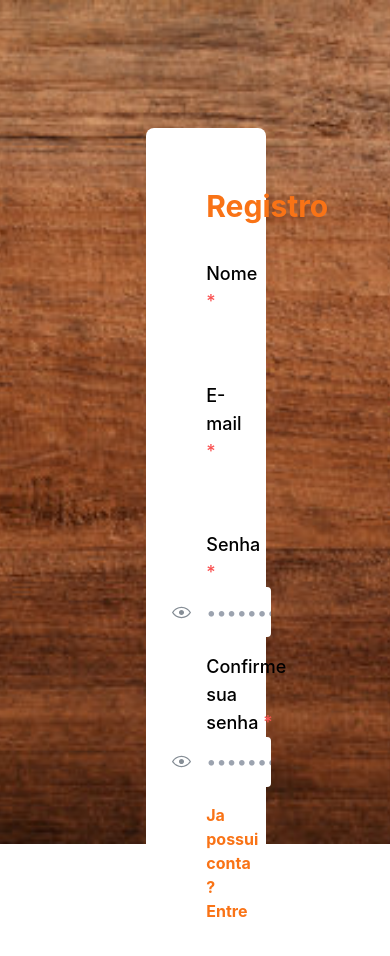
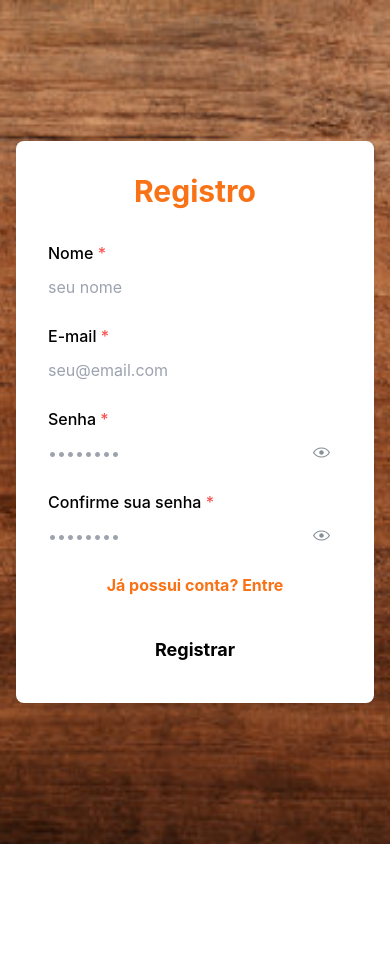
Before and after one commit to nuneslg/Talesmith, a React (Vite) app in the folder frontend/: page /register in a window 390 px wide. Shown: the top 956 px of the page. After the commit the page ends 844 px from the top, so only its background shows below. Built offline with nearby package versions, Linux system fonts and the light colour scheme.

Commit message:
ajuste de responsividade

```diff
--- a/frontend/src/pages/register/RegisterPage.jsx
+++ b/frontend/src/pages/register/RegisterPage.jsx
@@ -13,30 +13,12 @@ import { notifications } from "@mantine/notifications";
 export default function RegisterPage() {
     const navigate = useNavigate();
     const form = useForm({
-
         initialValues: { email: "", name: "", password: "", confirmPassword: "" },
-
         validate: {
-            password: (value) => {
-                if (value.length < 8) {
-                    return "Senha precisa ter no mínimo 8 caracteres.";
-                }
-                return null;
-            },
-
-            confirmPassword: (value, values) => {
-                if (value !== values.password) {
-                    return "Senhas não coincidem.";
-                }
-                return null;
-            },
-
-            email: (value) => {
-                if (!/^\S+@\S+$/.test(value)) {
-                    return "Email inválido.";
-                }
-                return null;
-            }
+            password: (value) => (value.length < 8 ? "Senha precisa ter no mínimo 8 caracteres." : null),
+            confirmPassword: (value, values) =>
+                value !== values.password ? "Senhas não coincidem." : null,
+            email: (value) => (!/^\S+@\S+$/.test(value) ? "Email inválido." : null),
         },
     });
 
@@ -66,7 +48,6 @@ export default function RegisterPage() {
             });
 
             navigate("/historias", { state: { userId: user.id } });
-
         } catch (error) {
             notifications.show({
                 color: "red",
@@ -77,18 +58,22 @@ export default function RegisterPage() {
     };
 
     return (
-        <section className="flex flex-col h-screen items-center bg-[url('/images/background-wood.jpg')] bg-cover bg-center">
-            <div className="w-1/4 mt-32">
-                <Paper withBorder shadow="2lg" p={60} radius="md">
+        <section className="flex flex-col h-screen items-center justify-center bg-[url('/images/background-wood.jpg')] bg-cover bg-center px-4">
+            <div className="w-full max-w-md sm:max-w-lg md:max-w-md lg:max-w-sm">
+                <Paper withBorder shadow="lg" p="xl" radius="md">
                     <form onSubmit={form.onSubmit(handleSubmit)}>
-                        <Stack>
-                            <Title align="center" mb="lg" shadow="xl" className="text-3xl font-bold text-orange-500">
+                        <Stack spacing="md">
+                            <Title
+                                align="center"
+                                mb="md"
+                                className="text-3xl font-bold text-orange-500"
+                            >
                                 Registro
                             </Title>
 
                             <TextInput
                                 label="Nome"
-                                size="lg"
+                                size="md"
                                 placeholder="seu nome"
                                 {...form.getInputProps('name')}
                                 required
@@ -96,7 +81,7 @@ export default function RegisterPage() {
 
                             <TextInput
                                 label="E-mail"
-                                size="lg"
+                                size="md"
                                 placeholder="seu@email.com"
                                 {...form.getInputProps('email')}
                                 required
@@ -104,7 +89,7 @@ export default function RegisterPage() {
 
                             <PasswordInput
                                 label="Senha"
-                                size="lg"
+                                size="md"
                                 placeholder="••••••••"
                                 {...form.getInputProps('password')}
                                 required
@@ -112,24 +97,27 @@ export default function RegisterPage() {
 
                             <PasswordInput
                                 label="Confirme sua senha"
-                                size="lg"
+                                size="md"
                                 placeholder="••••••••"
                                 {...form.getInputProps('confirmPassword')}
                                 required
                             />
 
                             <span
-                                className="text-center text-md text-orange-500 font-bold cursor-pointer"
+                                className="text-center text-md text-orange-500 font-bold cursor-pointer hover:underline"
                                 onClick={() => navigate("/login")}
                             >
-                                Ja possui conta ? Entre
+                                Já possui conta? Entre
                             </span>
 
-                            <Button type="submit"
-                                fullWidth mt="md"
-                                bg="orange" c="white"
-                                h={50} radius="md"
-                                className='font-bold text-lg hover:opacity-80'
+                            <Button
+                                type="submit"
+                                fullWidth
+                                mt="md"
+                                color="orange"
+                                radius="md"
+                                size="md"
+                                className="font-bold text-lg hover:opacity-80"
                             >
                                 Registrar
                             </Button>
```
